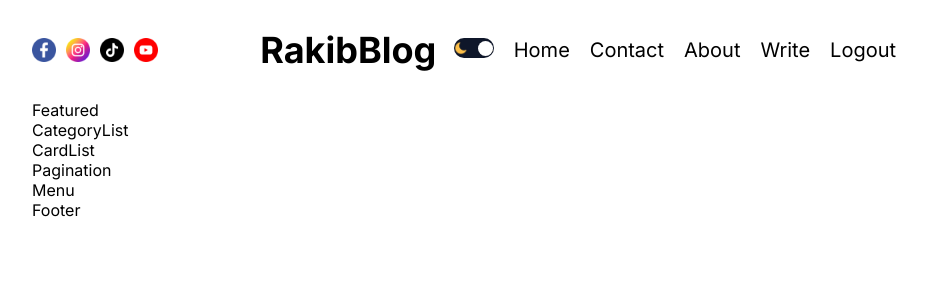
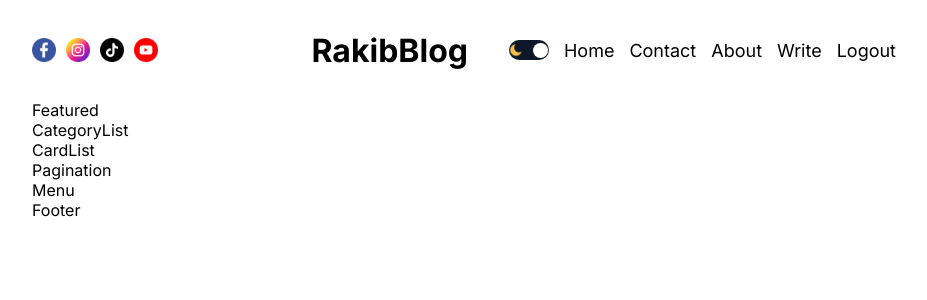
Before and after one commit to RakibMERNDev/rakib-blog, a Next.js app: page / in a window 1280 px wide. Shown: the top 300 px of the page, without its empty margins (176-1103 px from the left). Built offline with nearby package versions, Linux system fonts and the light colour scheme.

Commit message:
Update Navbar styles and links

```diff
--- a/src/components/navbar/Navbar.jsx
+++ b/src/components/navbar/Navbar.jsx
@@ -17,9 +17,9 @@ const Navbar = () => {
       <div className={styles.logo}>RakibBlog</div>
       <div className={styles.links}>
         <ThemeToggle />
-        <Link href="/">Home</Link>
-        <Link href="/contact">Contact</Link>
-        <Link href="/about">About</Link>
+        <Link href="/" className={styles.link}>Home</Link>
+        <Link href="/contact" className={styles.link}>Contact</Link>
+        <Link href="/about" className={styles.link}>About</Link>
         <AuthLinks />
       </div>
     </div>
--- a/src/components/navbar/navbar.module.css
+++ b/src/components/navbar/navbar.module.css
@@ -1,26 +1,56 @@
-.container{
+.container {
   display: flex;
   align-items: center;
   justify-content: space-between;
   height: 100px;
 }
 
-.social{
+.social {
   display: flex;
   gap: 10px;
   flex: 1;
 }
 
-.logo{
+.logo {
   flex: 1;
   text-align: center;
   font-size: 36px;
   font-weight: bold;
 }
 
-.links{
+.links {
   display: flex;
+  align-items: center;
   gap: 20px;
   flex: 1;
   font-size: 20px;
 }
+
+@media screen and (max-width: 1280px) {
+  .logo {
+    font-size: 32px;
+  }
+  .links {
+    font-size: 18px;
+    gap: 15px;
+  }
+}
+@media screen and (max-width: 1024px) {
+  .social {
+    display: none;
+  }
+
+  .logo {
+    text-align: left;
+  }
+}
+@media screen and (max-width: 760px) {
+  .logo {
+    font: 24px;
+  }
+}
+@media screen and (max-width: 640px) {
+  .link {
+    display: none;
+  }
+}
--- a/src/components/themeToggle/ThemeToggle.jsx
+++ b/src/components/themeToggle/ThemeToggle.jsx
@@ -25,7 +25,7 @@ const ThemeToggle = () => {
             : { right: 1, background: "white" }
         }
       ></div>
-      <Image src="/moon.png" alt="" width={14} height={14} />
+      <Image src="/sun.png" alt="" width={14} height={14} />
     </div>
   );
 };
```
Lines whose indentation alone changed are shown as unchanged.
